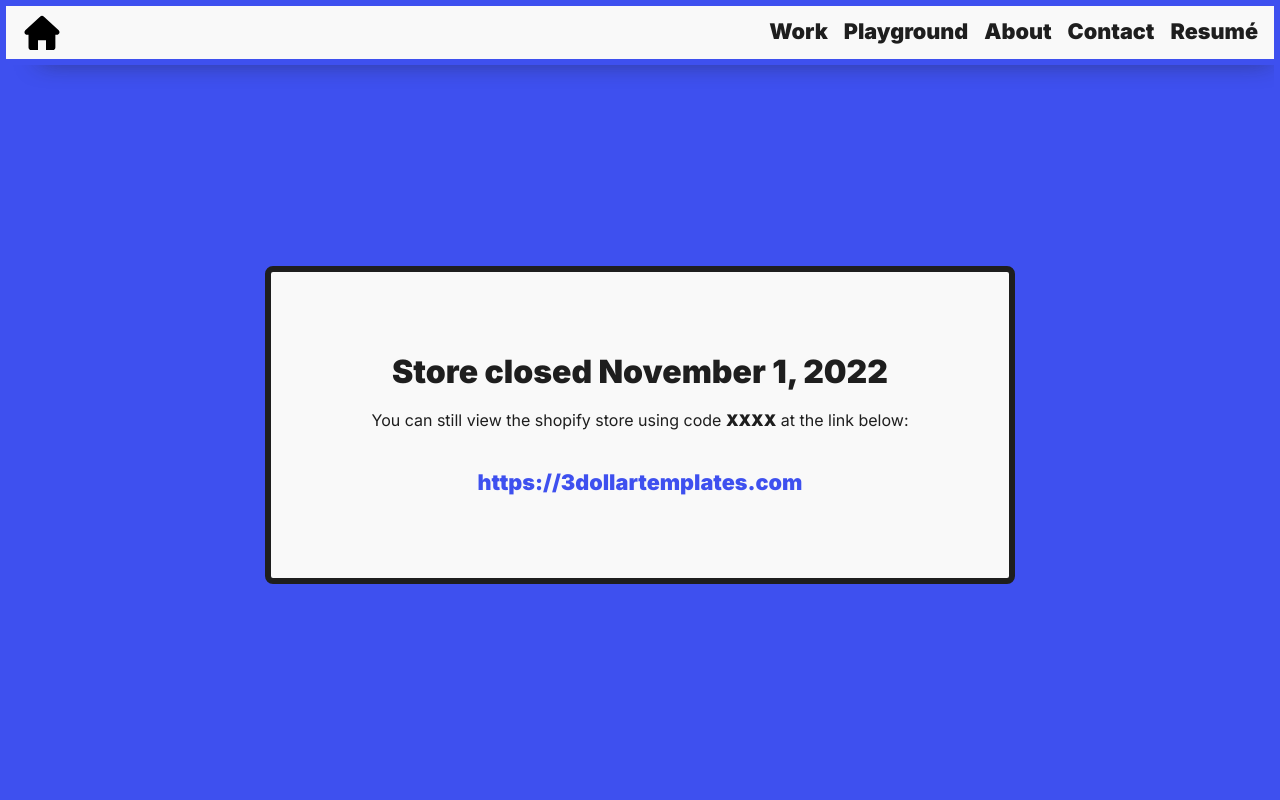
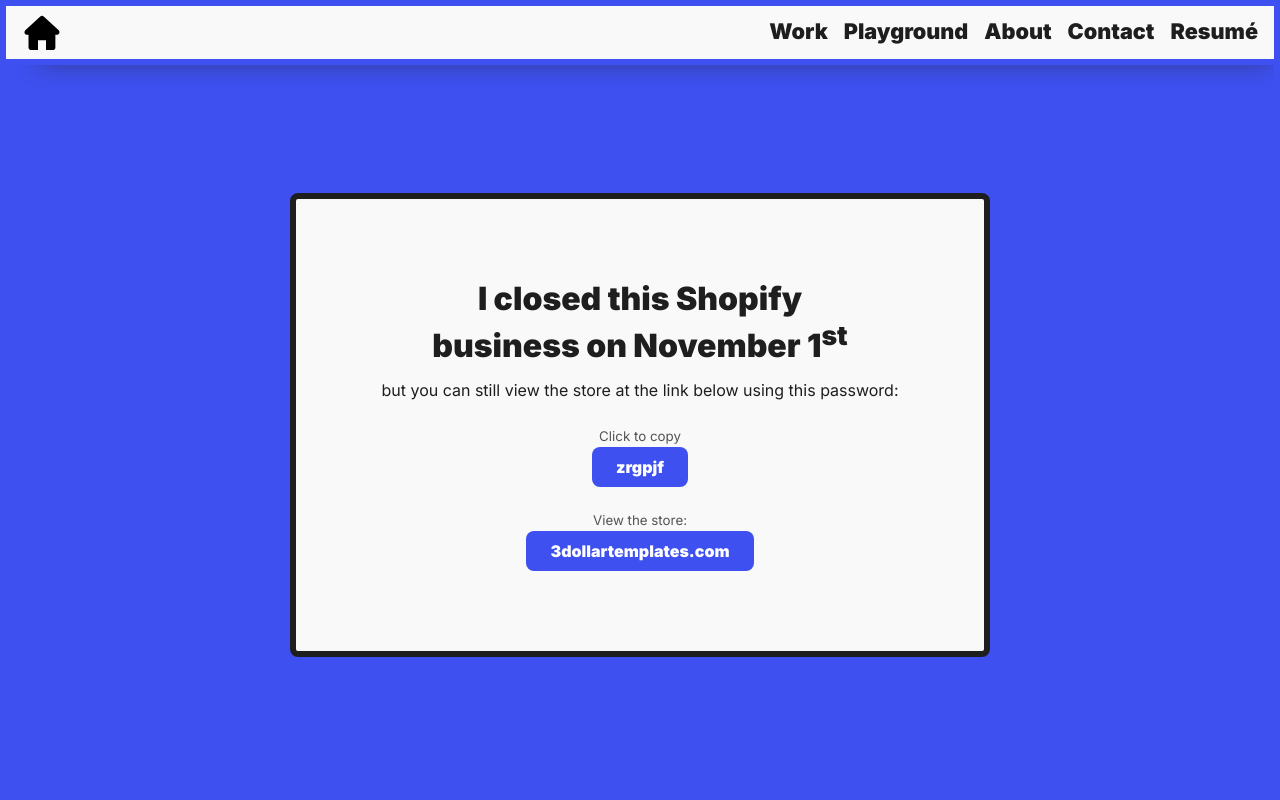
Before and after one commit to brandicameron/brandi, a Next.js app: page /shopify in a window 1280 px wide. Shown: the top 800 px of the page. Built offline with nearby package versions, Linux system fonts and the light colour scheme; no server answers.

Commit message:
Added passcode

```diff
--- a/pages/shopify.js
+++ b/pages/shopify.js
@@ -4,12 +4,17 @@ export default function Shopify() {
   return (
     <section className={styles.container}>
       <article className={styles.message}>
-        <h1>Store closed November 1, 2022</h1>
-        <p>
-          You can still view the shopify store using code <strong>XXXX</strong> at the link below:
-        </p>
-        <a href='https://3dollartemplates.com/' target='blank'>
-          https://3dollartemplates.com
+        <h1>
+          I closed this Shopify business on November 1<sup>st</sup>
+        </h1>
+        <p>but you can still view the store at the link below using this password:</p>
+        <small>Click to copy</small>
+        <button type='button' aria-label='Click to copy passcode.' className={styles.passcode}>
+          zrgpjf
+        </button>
+        <small>View the store:</small>
+        <a className={styles.storeLink} href='https://3dollartemplates.com/' target='blank'>
+          3dollartemplates.com
         </a>
       </article>
     </section>
--- a/styles/shopify/Shopify.module.css
+++ b/styles/shopify/Shopify.module.css
@@ -11,41 +11,35 @@
   border: 6px solid var(--black);
   border-radius: var(--borderRadius);
   text-align: center;
-  width: min(750px, 90vw);
+  width: min(700px, 90vw);
   padding: 5rem;
   margin-top: -10vh;
 }
 
 .message h1 {
   font-size: var(--lg);
+  max-width: 450px;
+  margin: 0 auto -0.25rem auto;
 }
 
-.message a {
-  position: relative;
+.message small {
   display: block;
-  margin: 2rem auto 0 auto;
-  color: var(--primary);
-  font-weight: var(--bold);
-  font-size: var(--med);
-  width: fit-content;
+  margin-top: 1.5rem;
+  margin-bottom: -0.25rem;
+  color: #545454;
 }
 
-.message a::after {
-  position: absolute;
-  bottom: -1px;
-  left: 0;
-  content: '';
-  height: 4px;
-  width: 100%;
-  transform: scaleX(0);
+.passcode,
+.storeLink {
+  display: block;
   background-color: var(--primary);
-  border-radius: 1px;
-  transform-origin: left;
-  transition: transform 50ms linear;
-}
-
-.message a:hover::after {
-  transform: scaleX(1);
+  color: #fff;
+  font-weight: var(--bold);
+  width: fit-content;
+  margin: 0 auto;
+  padding: 0.5rem 1.5rem;
+  border-radius: var(--borderRadius);
+  margin-top: 0.25rem;
 }
 
 @media screen and (max-width: 600px) {
@@ -54,7 +48,7 @@
     margin-top: 0;
   }
 
-  .message a {
+  .storeLink {
     font-size: 1.2rem;
   }
 }
```
